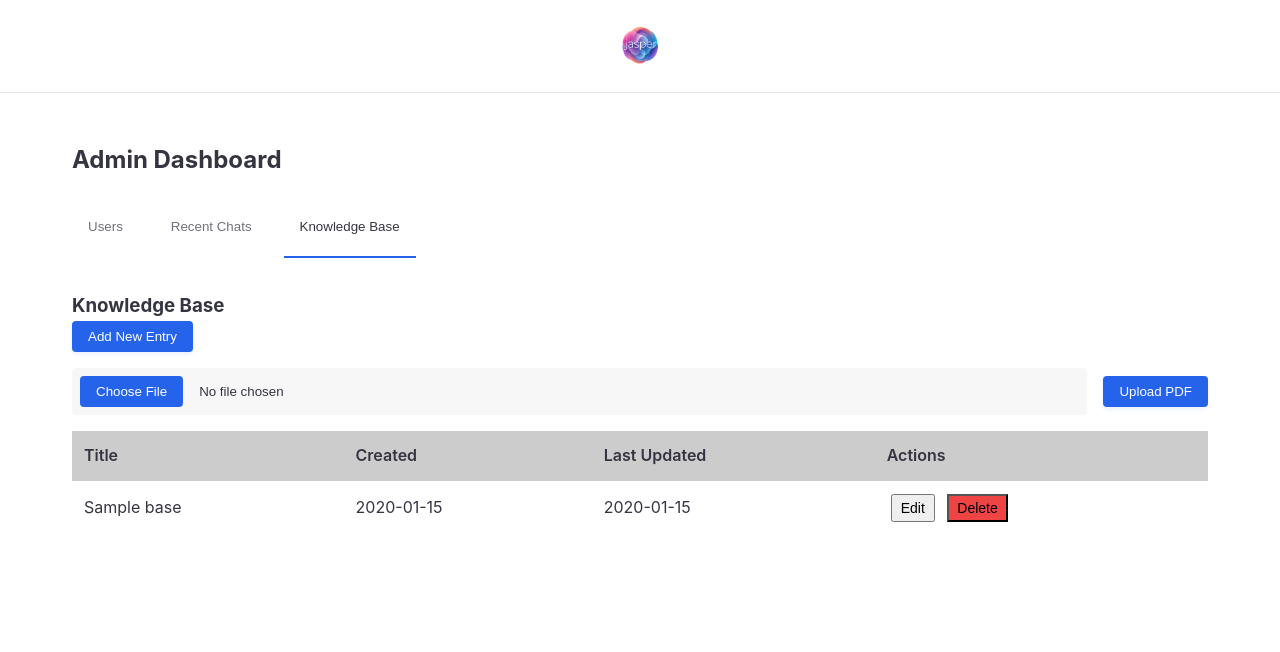
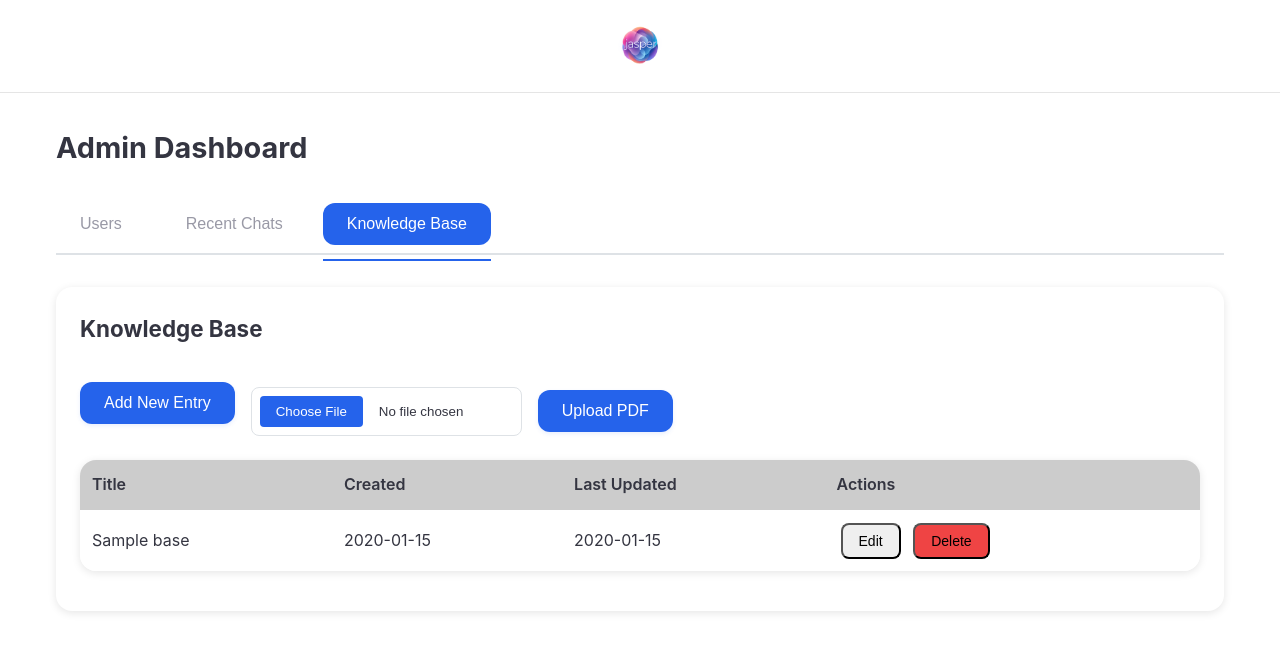
Before and after one commit to Bboyd59/chatryan, a Flask app: page /admin in a window 1280 px wide, after a click on "Knowledge Base". Shown: the top 652 px of the page. Run offline with Flask 3, Linux system fonts and the light colour scheme; a user stored in the database is signed in; tables that the repository leaves empty hold one stand-in row (values such as "Sample post").

Commit message:
Agent query: Does the admin interface now have rounded corners, modern styling, and a cleaner look?
Screenshot: https://storage.googleapis.com/screenshot-production-us-central1/8929778e-5396-459b-b19e-15e632699f10/79d0e726-fb49-49cb-b631-b4b77887f884.jpg

```diff
--- /dev/null
+++ b/static/css/admin.css
@@ -0,0 +1,130 @@
+.admin-panel {
+    max-width: 1200px;
+    margin: 2rem auto;
+    padding: 0 1rem;
+}
+
+.admin-panel h2 {
+    color: var(--text-primary);
+    margin-bottom: 2rem;
+    font-size: 1.8rem;
+}
+
+.tabs {
+    display: flex;
+    gap: 1rem;
+    margin-bottom: 2rem;
+    border-bottom: 2px solid var(--border-color);
+    padding-bottom: 0.5rem;
+}
+
+.tab-btn {
+    background: none;
+    border: none;
+    padding: 0.75rem 1.5rem;
+    cursor: pointer;
+    color: var(--text-secondary);
+    border-radius: 0.75rem;
+    transition: all 0.2s ease;
+    font-size: 1rem;
+}
+
+.tab-btn:hover {
+    background-color: var(--bg-secondary);
+}
+
+.tab-btn.active {
+    background-color: var(--accent);
+    color: white;
+}
+
+.tab-content {
+    display: none;
+    background: var(--bg-primary);
+    padding: 1.5rem;
+    border-radius: 1rem;
+    box-shadow: 0 2px 8px rgba(0, 0, 0, 0.1);
+}
+
+.tab-content.active {
+    display: block;
+}
+
+.tab-content h3 {
+    color: var(--text-primary);
+    margin-bottom: 1.5rem;
+    font-size: 1.4rem;
+}
+
+table {
+    width: 100%;
+    border-collapse: separate;
+    border-spacing: 0;
+    margin: 1rem 0;
+    border-radius: 1rem;
+    overflow: hidden;
+    box-shadow: 0 2px 8px rgba(0, 0, 0, 0.1);
+}
+
+th, td {
+    padding: 1rem;
+    background: var(--bg-primary);
+    border-bottom: 1px solid var(--border-color);
+}
+
+th {
+    background: var(--bg-secondary);
+    font-weight: 600;
+    text-align: left;
+    color: var(--text-primary);
+}
+
+tr:last-child td {
+    border-bottom: none;
+}
+
+.btn {
+    background-color: var(--accent);
+    color: white;
+    border: none;
+    padding: 0.75rem 1.5rem;
+    border-radius: 0.75rem;
+    cursor: pointer;
+    font-size: 1rem;
+    transition: all 0.2s ease;
+}
+
+.btn:hover {
+    opacity: 0.9;
+    transform: translateY(-1px);
+}
+
+.btn-small {
+    padding: 0.5rem 1rem;
+    font-size: 0.875rem;
+    border-radius: 0.5rem;
+}
+
+.delete {
+    background-color: #dc3545;
+}
+
+.knowledge-actions {
+    display: flex;
+    gap: 1rem;
+    margin-bottom: 1.5rem;
+    align-items: center;
+}
+
+.upload-form {
+    display: flex;
+    gap: 1rem;
+    align-items: center;
+}
+
+.file-input {
+    padding: 0.5rem;
+    border: 1px solid var(--border-color);
+    border-radius: 0.5rem;
+    background: var(--bg-primary);
+}
--- a/static/css/style.css
+++ b/static/css/style.css
@@ -1,3 +1,17 @@
+:root {
+    --bg-primary: #ffffff;
+    --bg-secondary: #f8f9fa;
+    --text-primary: #212529;
+    --text-secondary: #6c757d;
+    --accent: #0d6efd;
+    --border-color: #dee2e6;
+}
+
+body {
+    background-color: #f5f5f5;
+    color: var(--text-primary);
+    font-family: -apple-system, BlinkMacSystemFont, "Segoe UI", Roboto, "Helvetica Neue", Arial, sans-serif;
+}
 :root {
     --bg-primary: #ffffff;
     --bg-secondary: #f7f7f8;
--- a/templates/base.html
+++ b/templates/base.html
@@ -5,6 +5,9 @@
     <meta name="viewport" content="width=device-width, initial-scale=1.0">
     <title>Jasper AI Chat</title>
     <link rel="stylesheet" href="{{ url_for('static', filename='css/style.css') }}">
+    {% if request.endpoint == 'main.admin' %}
+    <link rel="stylesheet" href="{{ url_for('static', filename='css/admin.css') }}">
+    {% endif %}
 </head>
 <body>
     <header class="app-header">
```
